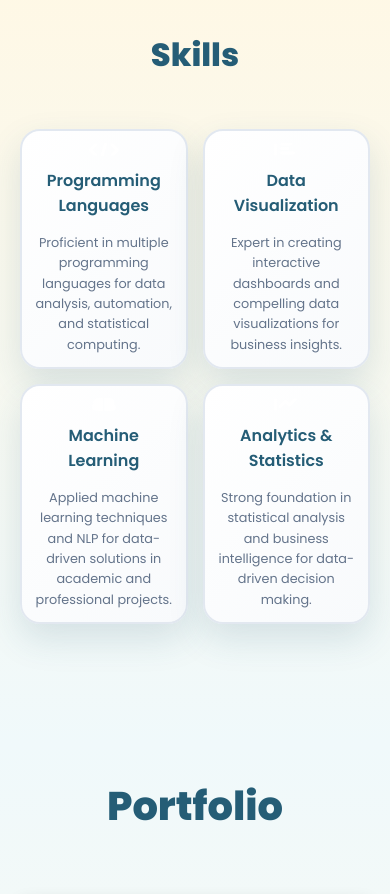
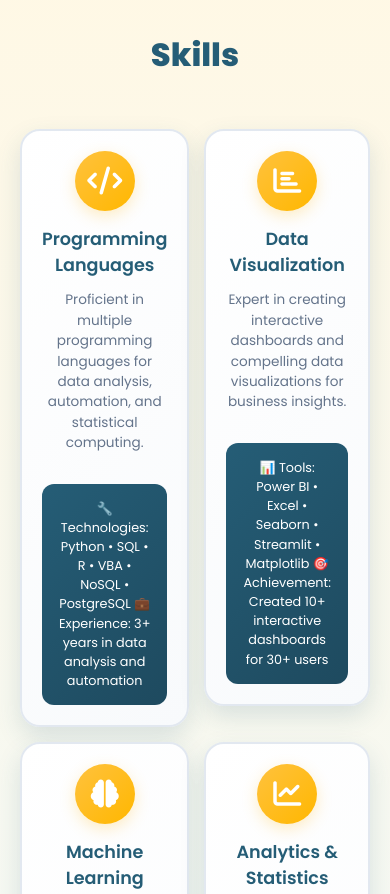
Before and after one commit to antonelladamico17/DA_DataAnalyst_DAmicoAntonella, a plain HTML site: page index.html in a window 390 px wide. Shown: the part 2692-3586 px from the top of the page. Drawn offline with Linux system fonts and the light colour scheme.

Commit message:
Add files via upload

```diff
--- a/index.html
+++ b/index.html
@@ -311,7 +311,8 @@
       <!-- Programming Languages Card -->
       <div class="skill-3d-card" data-category="programming">
         <div class="card-inner">
-          <div class="card-front">
+          <div class="card-front" data-tech-list="🔧 Technologies: Python • SQL • R • VBA • NoSQL • PostgreSQL
+💼 Experience: 3+ years in data analysis and automation">
             <div class="category-icon">
               <i class="fas fa-code"></i>
             </div>
@@ -336,7 +337,8 @@
       <!-- Data Visualization Card -->
       <div class="skill-3d-card" data-category="visualization">
         <div class="card-inner">
-          <div class="card-front">
+          <div class="card-front" data-tech-list="📊 Tools: Power BI • Excel • Seaborn • Streamlit • Matplotlib
+🎯 Achievement: Created 10+ interactive dashboards for 30+ users">
             <div class="category-icon">
               <i class="fas fa-chart-bar"></i>
             </div>
@@ -360,7 +362,8 @@
       <!-- Machine Learning Card -->
       <div class="skill-3d-card" data-category="ml">
         <div class="card-inner">
-          <div class="card-front">
+          <div class="card-front" data-tech-list="🤖 Technologies: Scikit-learn • NLP • Neural Networks • PySpark • TensorFlow
+📚 Focus: Applied ML in academic and professional projects">
             <div class="category-icon">
               <i class="fas fa-brain"></i>
             </div>
@@ -385,7 +388,8 @@
       <!-- Analytics & Statistics Card -->
       <div class="skill-3d-card" data-category="analytics">
         <div class="card-inner">
-          <div class="card-front">
+          <div class="card-front" data-tech-list="📈 Expertise: Data Mining • KPI Analysis • Data Governance • Business Analytics • Excel Advanced
+⚡ Experience: 4+ years in data-driven business solutions">
             <div class="category-icon">
               <i class="fas fa-chart-line"></i>
             </div>
--- a/style.css
+++ b/style.css
@@ -767,12 +767,94 @@ body {
     gap: 15px;
   }
 
+  /* Disable 3D effect on mobile */
   .skill-3d-card {
-    height: 240px;
-  }
-
-  .card-front, .card-back {
-    padding: 12px;
+    height: auto;
+    min-height: 280px;
+    perspective: none;
+  }
+
+  .card-inner {
+    transform-style: flat;
+    transition: none;
+  }
+
+  .skill-3d-card:hover .card-inner {
+    transform: none;
+  }
+
+  /* Show both front and back content in a single card */
+  .card-front {
+    position: relative;
+    background: linear-gradient(135deg, #ffffff 0%, #f8fafc 100%);
+    border: 2px solid #e2e8f0;
+    padding: 20px;
+    border-radius: 20px;
+    box-shadow: 0 10px 25px rgba(37, 93, 118, 0.15);
+    height: auto;
+    min-height: 260px;
+  }
+
+  .card-back {
+    display: none; /* Hide the back card on mobile */
+  }
+
+  .category-icon {
+    width: 60px;
+    height: 60px;
+    font-size: 28px;
+    margin: 0 auto 15px;
+    border-radius: 50%;
+    display: flex;
+    align-items: center;
+    justify-content: center;
+    color: white;
+    background: linear-gradient(135deg, #ffc23e 0%, #ffb700 100%);
+    box-shadow: 0 5px 15px rgba(255, 194, 62, 0.3);
+  }
+
+  /* Add tech tags to front card on mobile */
+  .card-front::after {
+    content: attr(data-tech-list);
+    display: block;
+    margin-top: 15px;
+    padding: 15px;
+    background: linear-gradient(135deg, #255d76 0%, #1e4a5f 100%);
+    color: white;
+    border-radius: 12px;
+    font-size: 0.8rem;
+    line-height: 1.5;
+    text-align: center;
+  }
+
+  .card-front h3 {
+    font-size: 1.1rem;
+    margin-bottom: 12px;
+    color: #255d76;
+  }
+
+  .card-description {
+    font-size: 0.85rem;
+    line-height: 1.5;
+    color: #64748b;
+    margin-bottom: 15px;
+  }
+}
+
+/* Extra small mobile devices */
+@media (max-width: 360px) {
+  .skills-3d-grid {
+    grid-template-columns: 1fr;
+    gap: 15px;
+  }
+
+  .skill-3d-card {
+    min-height: 240px;
+  }
+
+  .card-front {
+    padding: 15px;
+    min-height: 220px;
   }
 
   .category-icon {
@@ -790,45 +872,9 @@ body {
     font-size: 0.8rem;
   }
 
-  .tech-tags {
-    gap: 6px;
-    margin: 10px 0;
-  }
-
-  .tech-tag {
-    padding: 4px 8px;
-    font-size: 0.7rem;
-  }
-}
-
-/* Extra small mobile devices */
-@media (max-width: 360px) {
-  .skills-3d-grid {
-    grid-template-columns: 1fr;
-    gap: 12px;
-  }
-
-  .skill-3d-card {
-    height: 200px;
-  }
-
-  .card-front, .card-back {
-    padding: 8px;
-  }
-
-  .category-icon {
-    width: 40px;
-    height: 40px;
-    font-size: 18px;
-    margin-bottom: 8px;
-  }
-
-  .card-front h3 {
-    font-size: 0.9rem;
-  }
-
-  .card-description {
-    font-size: 0.7rem;
+  .card-front::after {
+    font-size: 0.75rem;
+    padding: 12px;
   }
 }
 
```
